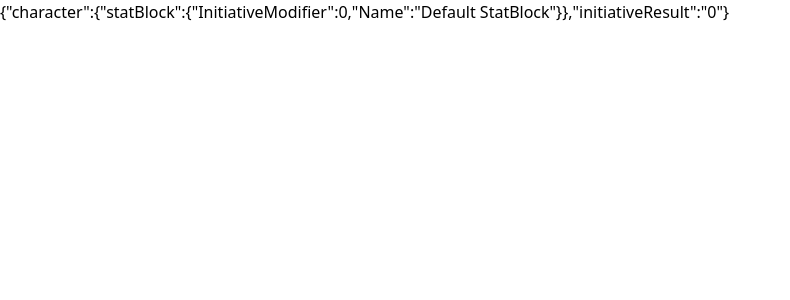
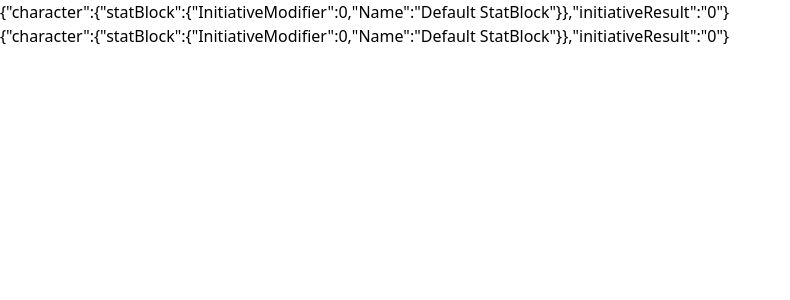
Before and after one commit to cynicaloptimist/paragon-combat-tracker, a Next.js app: page / in a window 1280 px wide. Shown: the top 300 px of the page, without its empty margins (0-790 px from the left). Built offline with nearby package versions, Linux system fonts and the light colour scheme.

Commit message:
two combatants

```diff
--- a/pages/components/Tracker.tsx
+++ b/pages/components/Tracker.tsx
@@ -14,5 +14,10 @@ export function Tracker<TCharacter, TStatBlock>(
     character,
     initiativeResult: "0",
   };
-  return <div>{rulesPlugin.renderInitiativeRow(combatant)}</div>;
+  return (
+    <div>
+      <div>{rulesPlugin.renderInitiativeRow(combatant)}</div>
+      <div>{rulesPlugin.renderInitiativeRow(combatant)}</div>
+    </div>
+  );
 }
```
